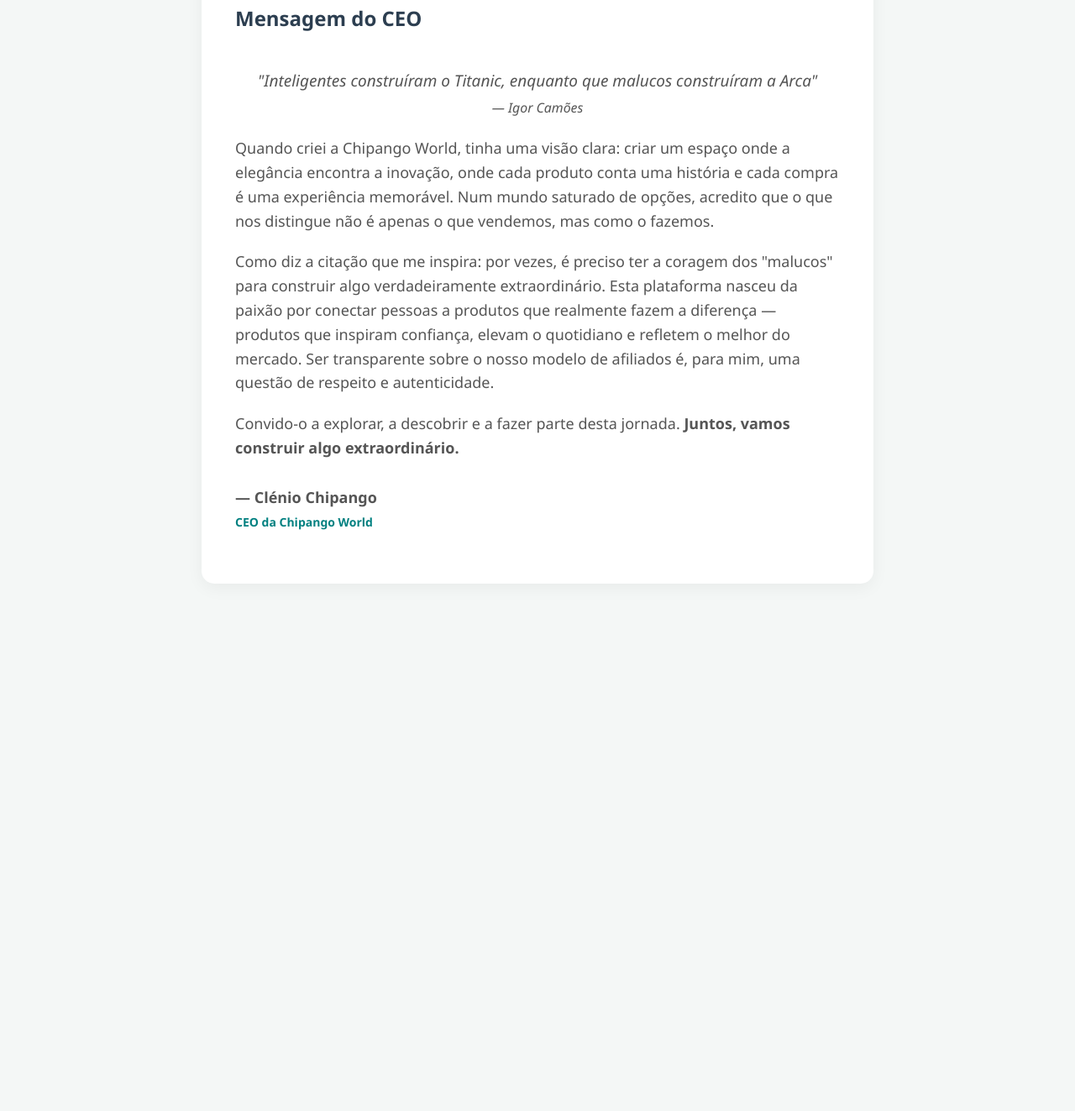
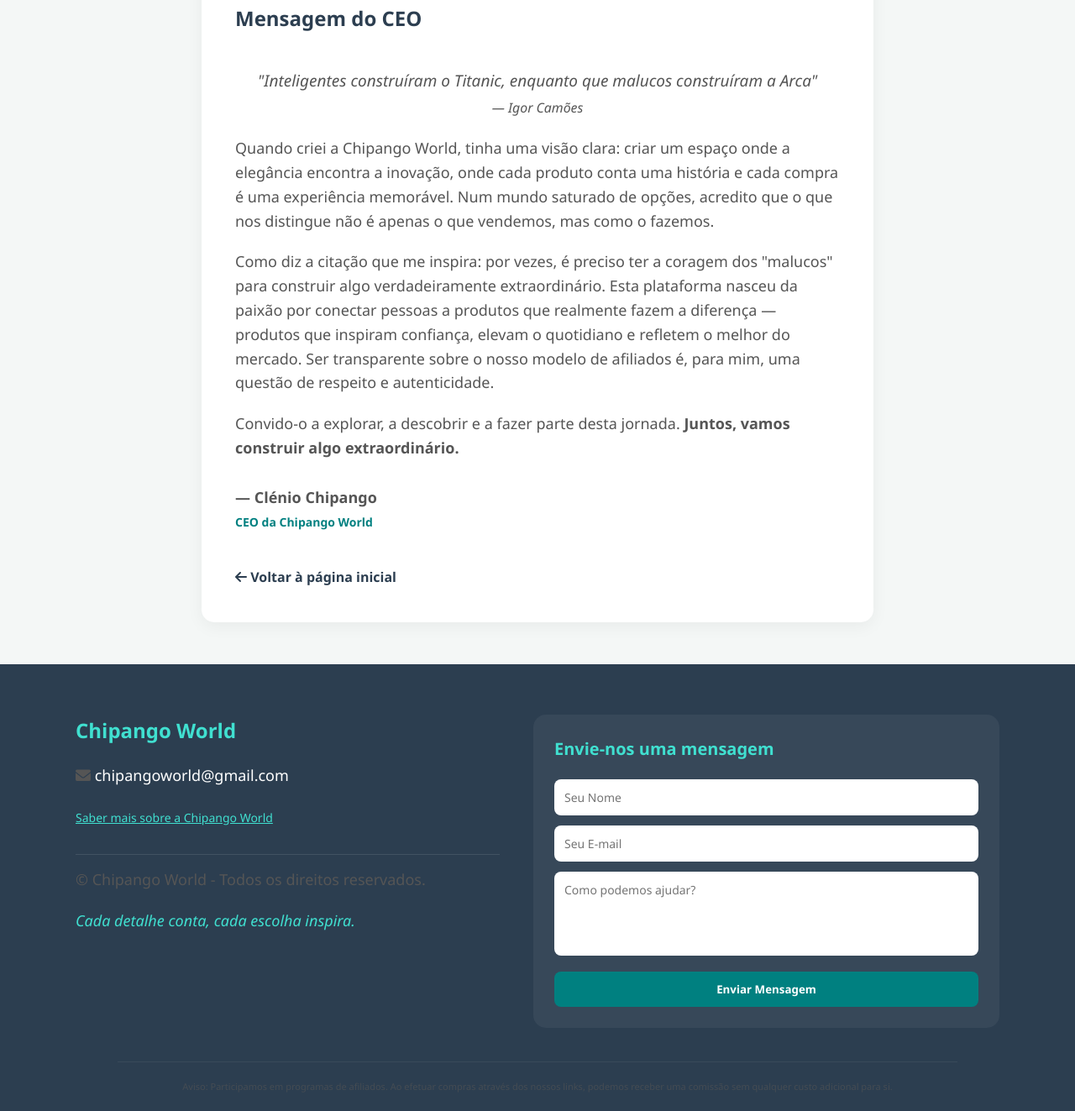
Before and after one commit to chipangoworld-hub/chipango-world, a plain HTML site: page sobre.html in a window 1280 px wide. Shown: the part 811-2134 px from the top of the page at 84% size. Before the commit the page ends 1556 px from the top, so only its background shows below. Drawn offline with Linux system fonts and the light colour scheme.

Commit message:
Update sobre.html

```diff
--- a/sobre.html
+++ b/sobre.html
@@ -10,55 +10,21 @@
         * { margin: 0; padding: 0; box-sizing: border-box; font-family: 'Segoe UI', sans-serif; }
         body { background-color: var(--bg); color: #333; line-height: 1.6; }
 
-        /* REFINAMENTO A: Efeito de Vidro no Header */
         header {
-            background: rgba(255, 255, 255, 0.8);
-            backdrop-filter: blur(10px);
-            -webkit-backdrop-filter: blur(10px);
-            padding: 15px 5%;
-            box-shadow: 0 2px 10px rgba(0,0,0,0.1);
-            display: flex;
-            justify-content: space-between;
-            align-items: center;
-            position: sticky;
-            top: 0;
-            z-index: 1000;
+            background: white; padding: 15px 5%; box-shadow: 0 2px 10px rgba(0,0,0,0.1);
+            display: flex; justify-content: space-between; align-items: center;
         }
         .logo-container { display: flex; align-items: center; gap: 10px; text-decoration: none; }
         .logo-box { background: var(--primary); color: white; padding: 8px; border-radius: 8px; }
         .logo-text { font-size: 20px; font-weight: bold; color: var(--primary); }
 
-        /* REFINAMENTO B: Animação no Contentor Principal */
-        .container {
-            max-width: 800px;
-            margin: 50px auto;
-            background: white;
-            padding: 40px;
-            border-radius: 15px;
-            box-shadow: 0 5px 20px rgba(0,0,0,0.05);
-
-            /* Ativa a animação */
-            animation: fadeInUp 1s ease-out;
-        }
-
+        .container { max-width: 800px; margin: 50px auto; background: white; padding: 40px; border-radius: 15px; box-shadow: 0 5px 20px rgba(0,0,0,0.05); }
         h1 { color: var(--primary); margin-bottom: 20px; border-bottom: 2px solid var(--primary); display: inline-block; }
         p { margin-bottom: 20px; font-size: 18px; color: #555; }
         .highlight { color: var(--primary); font-weight: bold; }
         .back-btn { display: inline-block; margin-top: 20px; color: var(--secondary); text-decoration: none; font-weight: bold; }
 
-        /* Definição da Animação */
-        @keyframes fadeInUp {
-            from {
-                opacity: 0;
-                transform: translateY(30px);
-            }
-            to {
-                opacity: 1;
-                transform: translateY(0);
-            }
-        }
-
-        /* RODAPÉ ESTILIZADO */
+        /* RODAPÉ ESTILIZADO (Igual ao Index) */
         footer { background: var(--secondary); color: white; padding: 60px 5% 20px; margin-top: 40px; }
         .footer-container { display: flex; flex-wrap: wrap; justify-content: space-between; gap: 40px; max-width: 1100px; margin: 0 auto; }
         .footer-info { flex: 1; min-width: 280px; text-align: left; }
@@ -123,4 +89,40 @@
         <span style="color: var(--primary); font-size: 14px; font-weight: bold;">CEO da Chipango World</span>
     </p>
 
-    <a href="index.html" class="back
+    <a href="index.html" class="back-btn"><i class="fas fa-arrow-left"></i> Voltar à página inicial</a>
+</div>
+
+
+<footer>
+    <div class="footer-container">
+        <div class="footer-info">
+            <h2 style="color: #40e0d0; margin-bottom: 20px;">Chipango World</h2>
+            <p><i class="fas fa-envelope"></i> <a href="mailto:chipangoworld@gmail.com" style="color: white; text-decoration: none;">chipangoworld@gmail.com</a></p>
+            <p style="margin-top: 15px;">
+                <a href="sobre.html" style="color: #40e0d0; text-decoration: underline; font-size: 14px;">Saber mais sobre a Chipango World</a>
+            </p>
+
+            <div style="margin-top: 30px; border-top: 1px solid rgba(255,255,255,0.1); padding-top: 15px;">
+                <p>&copy; Chipango World - Todos os direitos reservados.</p>
+                <p style="font-style: italic; margin-top: 5px; color: #40e0d0;">Cada detalhe conta, cada escolha inspira.</p>
+            </div>
+        </div>
+
+        <div class="footer-form">
+            <h3>Envie-nos uma mensagem</h3>
+            <form action="https://formspree.io/f/mpqjrwjz" method="POST">
+                <input type="text" name="Nome" placeholder="Seu Nome" required>
+                <input type="email" name="Email" placeholder="Seu E-mail" required>
+                <textarea name="Mensagem" placeholder="Como podemos ajudar?" required></textarea>
+                <button type="submit" class="btn-submit">Enviar Mensagem</button>
+            </form>
+        </div>
+    </div>
+
+    <p class="footer-disclaimer" style="margin-top: 40px; font-size: 11px; opacity: 0.6; text-align: center;">
+        Aviso: Participamos em programas de afiliados. Ao efetuar compras através dos nossos links, podemos receber uma comissão sem qualquer custo adicional para si.
+    </p>
+</footer>
+
+</body>
+</html>
```
